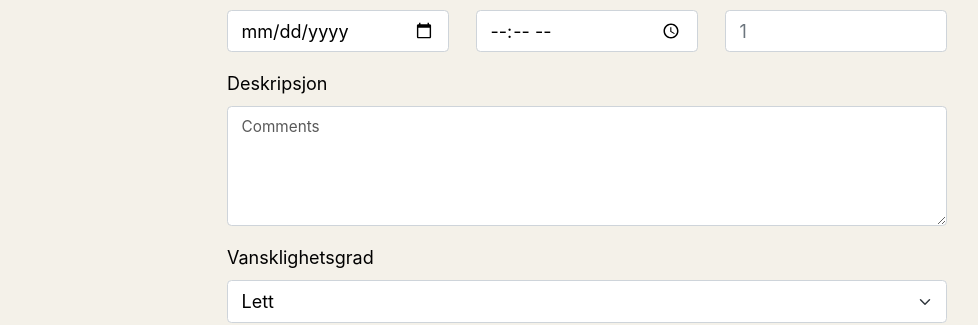
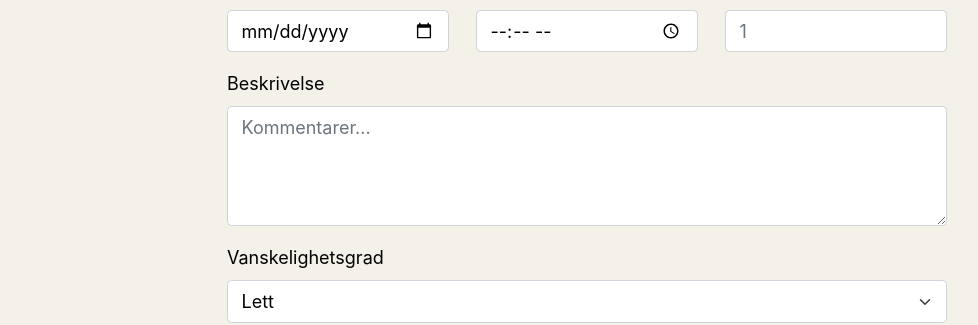
Before and after one commit to elibir/tdt4140-hiking-app, a React (Create React App) app in the folder frontend/: page /newTrip in a window 1280 px wide. Shown: the part 267-592 px from the top of the page, without its empty margins (53-1031 px from the left). Built offline with nearby package versions, Linux system fonts and the light colour scheme.

Commit message:
#33-Fikse-placeholders-for-beskrivelse-ved-opprett

```diff
--- a/frontend/src/components/arrangement/TripCreatorContent.tsx
+++ b/frontend/src/components/arrangement/TripCreatorContent.tsx
@@ -14,14 +14,13 @@ export const TripCreatorDatePicker: FunctionComponent<{}> = ({
 export const TripCreatorDescription: FunctionComponent<{}> = ({
 }) => {
   return <>
-    <Form.Label>Deskripsjon</Form.Label>
-    <FloatingLabel controlId="floatingTextarea2" label="Comments">
+    <Form.Label>Beskrivelse</Form.Label>
     <Form.Control
       name="description"
       as="textarea"
       style={{ height: '120px' }}
+      placeholder="Kommentarer..."
     />
-  </FloatingLabel>
   </>
 }
 
@@ -30,7 +29,7 @@ export const TripCreatorDifficulty: FunctionComponent<{}> = ({
 }) => {
   const DiffList: string[] = ["Lett", "Moderat", "Vanskelig"]
   return <>
-    <Form.Label>Vansklighetsgrad</Form.Label>
+    <Form.Label>Vanskelighetsgrad</Form.Label>
     <Form.Select aria-label="Default select example" name="difficulty">
       {DiffList.map((data: string) => <option value={data} key={data}>{data}</option>)}
     </Form.Select>
```
